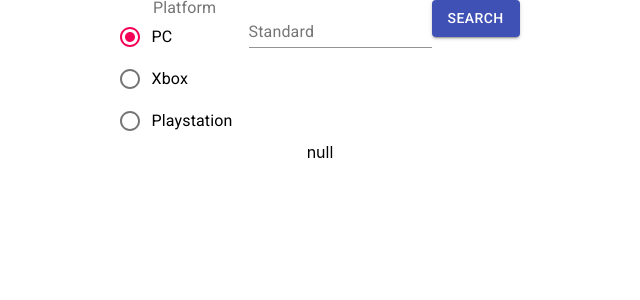
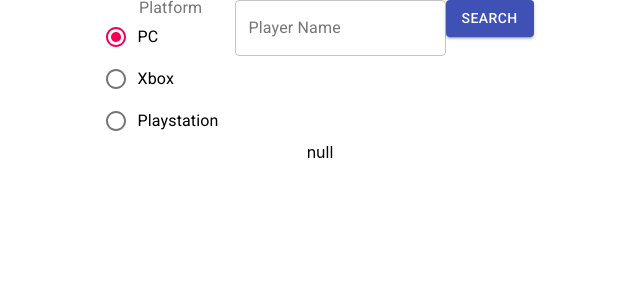
Before and after one commit to Ti84/ApexBuddy, a React (Create React App) app in the folder client/: page / in a window 1280 px wide. Shown: the top 300 px of the page, without its empty margins (320-960 px from the left). Built offline with nearby package versions, Linux system fonts and the light colour scheme.

Commit message:
dont allow input over 14

```diff
--- a/client/src/App.js
+++ b/client/src/App.js
@@ -12,9 +12,26 @@ function App() {
   const [platform, setPlatform] = useState('origin');
   const [playerName, setPlayerName] = useState('');
   const [playerData, setPlayerData] = useState(null);
+  const [validationError, setValidationError] = useState('');
 
   const handlePlayerSearch = async (e) => {
     e.preventDefault();
+    const regexCheck = /^[0-9a-zA-Z]+$/;
+
+    if (validationError) {
+      setValidationError('');
+    }
+
+    if (!playerName) {
+      setValidationError('Username required.');
+      return;
+    } else if (playerName.length < 4 || playerName.length > 14) {
+      setValidationError('Username must be between 4 - 14 characters.');
+      return;
+    } else if (!playerName.match(regexCheck)) {
+      setValidationError('Player name can only contain letters or numbers.');
+    }
+
     try {
       const res = await fetch(`/players/${platform}/${playerName}`);
       const data = await res.json();
@@ -23,6 +40,16 @@ function App() {
       console.error(e);
     }
   };
+
+  const handleNameChange = e => {
+    var key = e.keyCode || e.charCode;
+
+    if((key !== 8 && key !== 46) && e.target.value.length >= 14) {
+      return;
+    }
+
+    setPlayerName(e.target.value);
+  }
 
   return (
     <div className="App">
@@ -45,10 +72,13 @@ function App() {
           </RadioGroup>
         </FormControl>
         <TextField
+          error={validationError ? true : false}
           id="standard-basic"
-          label="Standard"
+          variant="outlined"
+          label="Player Name"
           value={playerName}
-          onChange={(e) => setPlayerName(e.target.value)}
+          onChange={(e) => handleNameChange(e)}
+          helperText={validationError}
         />
         <Button variant="contained" color="primary" type="submit">
           Search
```
